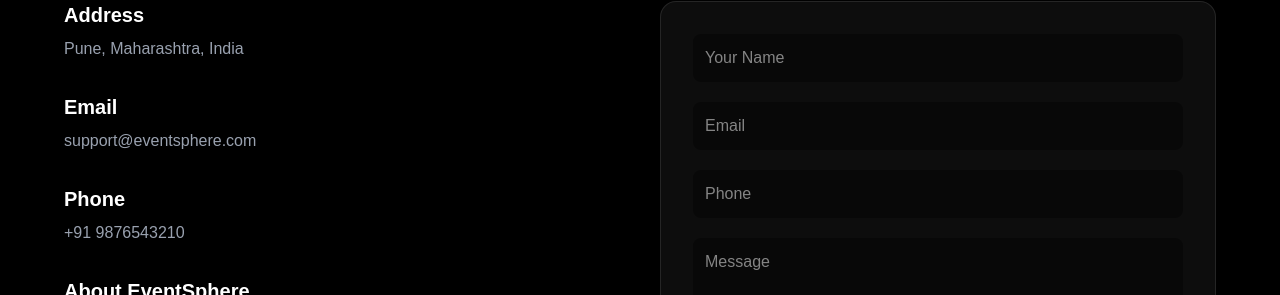
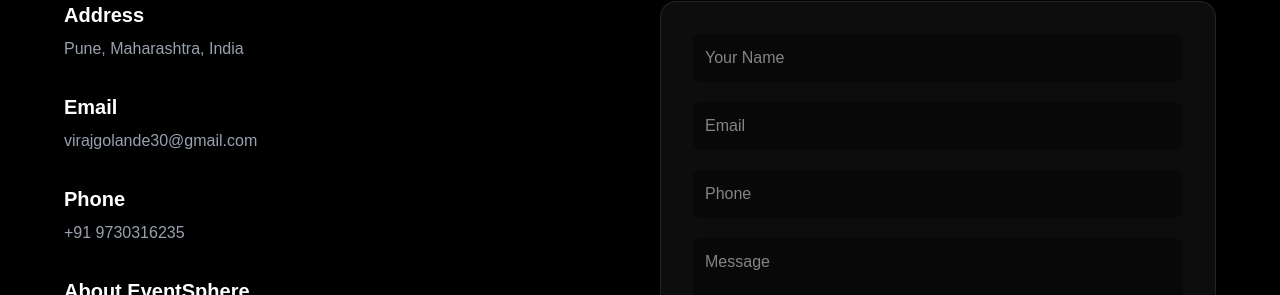
Before and after one commit to virajgolande/EventSphere, a React (Vite) app: page /contact in a window 1280 px wide. Shown: the part 255-550 px from the top of the page. Built offline with nearby package versions, Linux system fonts and the light colour scheme.

Commit message:
contact info

```diff
--- a/src/pages/Contact.jsx
+++ b/src/pages/Contact.jsx
@@ -65,7 +65,7 @@ const Contact = () => {
               </h3>
 
               <p className="text-gray-400">
-                support@eventsphere.com
+                virajgolande30@gmail.com
               </p>
             </div>
 
@@ -75,7 +75,7 @@ const Contact = () => {
               </h3>
 
               <p className="text-gray-400">
-                +91 9876543210
+                +91 9730316235
               </p>
             </div>
 
```
